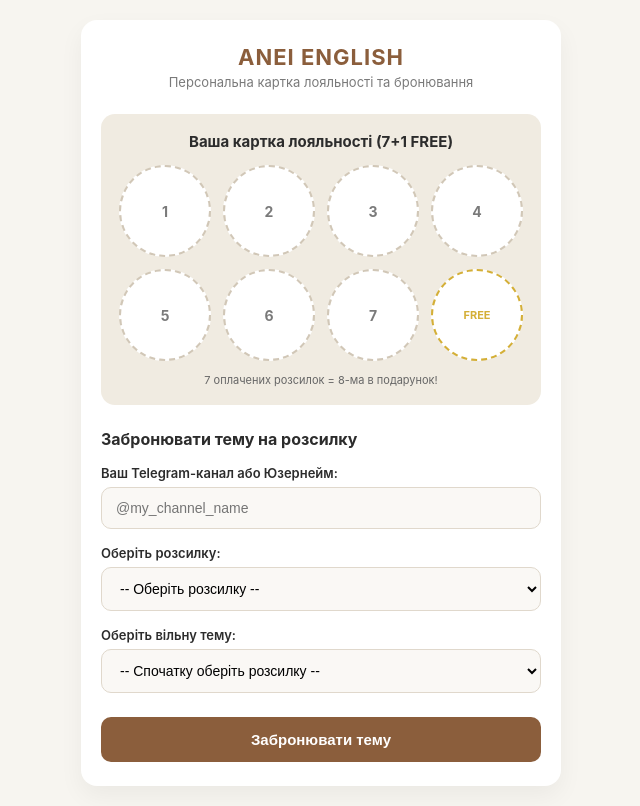
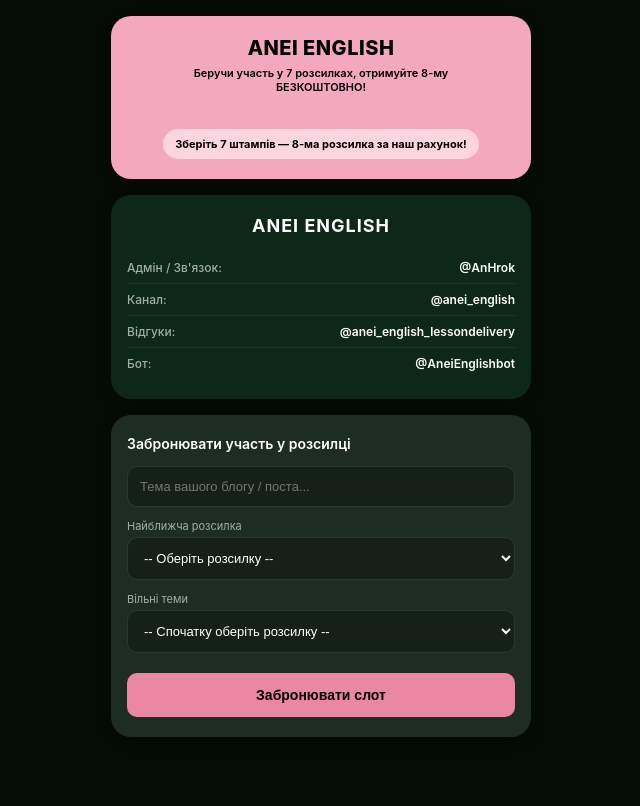
Before and after one commit to anastasiiahrokhovska/anti_english_loyalty_project, a plain HTML site: page index.html in a window 1280 px wide. Shown: the whole page, without its empty margins (319-959 px from the left). Drawn offline with Linux system fonts and the light colour scheme; a script that the page names is missing.

Commit message:
Update index.html

```diff
--- a/index.html
+++ b/index.html
@@ -3,26 +3,26 @@
 <head>
     <meta charset="UTF-8">
     <meta name="viewport" content="width=device-width, initial-scale=1.0">
-    <title>ANEI ENGLISH - Loyalty & Bookings</title>
+    <title>Loyalty Card</title>
     <script src="https://telegram.org/js/telegram-web-app.js"></script>
     <style>
         :root {
-            --bg-color: #f7f5f0;
-            --card-bg: #ffffff;
-            --accent-color: #8b5e3c;
-            --accent-hover: #6f472c;
-            --text-color: #2c2c2c;
-            --gray-light: #f0ebe1;
-            --gray-text: #7a7a7a;
-            --border-radius: 16px;
+            --pink-bg: #f3a8bf;
+            --pink-light: #fcd5e0;
+            --pink-btn: #eb87a2;
+            --green-card: #0d2818;
+            --dark-form: #1e2d24;
+            --input-bg: #142018;
+            --text-light: #ffffff;
+            --text-dark: #000000;
         }
 
         body {
-            font-family: -apple-system, BlinkMacSystemFont, "Segoe UI", Roboto, Helvetica, Arial, sans-serif;
-            background-color: var(--bg-color);
-            color: var(--text-color);
+            font-family: -apple-system, BlinkMacSystemFont, "Segoe UI", Roboto, sans-serif;
+            background-color: #050b07;
+            color: var(--text-light);
             margin: 0;
-            padding: 20px 12px;
+            padding: 16px 12px;
             display: flex;
             justify-content: center;
             align-items: flex-start;
@@ -30,161 +30,230 @@
             box-sizing: border-box;
         }
 
-        .app-container {
+        .container {
             width: 100%;
-            max-width: 480px;
-            background-color: var(--card-bg);
-            border-radius: var(--border-radius);
-            box-shadow: 0 10px 25px rgba(0, 0, 0, 0.05);
-            padding: 24px 20px;
-            box-sizing: border-box;
+            max-width: 420px;
+            display: flex;
+            flex-direction: column;
+            gap: 16px;
         }
 
-        .header {
+        /* 1. РОЖЕВА СКЕТЧ-КАРТА */
+        .pink-card {
+            background-color: var(--pink-bg);
+            border-radius: 20px;
+            padding: 20px 16px;
             text-align: center;
-            margin-bottom: 24px;
+            color: var(--text-dark);
+            box-shadow: 0 4px 15px rgba(0, 0, 0, 0.2);
         }
 
-        .header h1 {
-            font-size: 22px;
-            margin: 0;
-            color: var(--accent-color);
-            letter-spacing: 1px;
+        .pink-card h1 {
+            font-size: 20px;
+            margin: 0 0 6px 0;
+            font-weight: 800;
+            letter-spacing: 0.5px;
         }
 
-        .header p {
-            font-size: 13px;
-            color: var(--gray-text);
-            margin-top: 4px;
-        }
-
-        .sketch-card {
-            background-color: var(--gray-light);
-            border-radius: 14px;
-            padding: 18px;
-            margin-bottom: 24px;
-            text-align: center;
-        }
-
-        .sketch-card h2 {
-            font-size: 15px;
-            margin: 0 0 14px 0;
-            color: var(--text-color);
+        .pink-card .subtitle {
+            font-size: 11px;
+            font-weight: 600;
+            margin-bottom: 18px;
+            line-height: 1.3;
         }
 
         .stamps-grid {
             display: grid;
             grid-template-columns: repeat(4, 1fr);
             gap: 12px;
+            margin-bottom: 16px;
+            padding: 0 8px;
+        }
+
+        .stamp-circle {
+            aspect-ratio: 1;
+            border: 2px dashed #d1758f;
+            border-radius: 50%;
+            background-color: rgba(255, 255, 255, 0.2);
+            display: flex;
+            align-items: center;
+            justify-content: center;
+            font-size: 14px;
+            font-weight: bold;
+            color: #8c3b52;
+            transition: all 0.2s;
+        }
+
+        .stamp-circle.active {
+            border: 2px solid #8c3b52;
+            background-color: #8c3b52;
+            color: #fff;
+        }
+
+        .stamp-circle.free {
+            border: 2px solid #e2587b;
+            color: #e2587b;
+            font-size: 11px;
+            background-color: #fce8ef;
+        }
+
+        .pink-badge {
+            background-color: var(--pink-light);
+            border-radius: 20px;
+            padding: 8px 12px;
+            font-size: 11px;
+            font-weight: 700;
+            display: inline-block;
+            color: var(--text-dark);
+        }
+
+        /* 2. ТЕМНО-ЗЕЛЕНА КАРТКА КОНТАКТІВ */
+        .green-card {
+            background-color: var(--green-card);
+            border-radius: 20px;
+            padding: 20px 16px;
+            color: #e0e0e0;
+            box-shadow: 0 4px 15px rgba(0, 0, 0, 0.2);
+        }
+
+        .green-card h2 {
+            text-align: center;
+            font-size: 18px;
+            margin: 0 0 16px 0;
+            color: #ffffff;
+            letter-spacing: 1px;
+        }
+
+        .info-row {
+            display: flex;
+            justify-content: space-between;
+            align-items: center;
+            padding: 8px 0;
+            border-bottom: 1px solid rgba(255, 255, 255, 0.08);
+            font-size: 12px;
+        }
+
+        .info-row:last-child {
+            border-bottom: none;
+        }
+
+        .info-label {
+            color: #a0b0a5;
+            font-weight: 500;
+        }
+
+        .info-value {
+            color: #ffffff;
+            font-weight: 600;
+            text-decoration: none;
+        }
+
+        /* 3. ФОРМА БРОНЮВАННЯ */
+        .form-card {
+            background-color: var(--dark-form);
+            border-radius: 20px;
+            padding: 20px 16px;
+            box-shadow: 0 4px 15px rgba(0, 0, 0, 0.2);
+        }
+
+        .form-card h3 {
+            font-size: 14px;
+            margin: 0 0 14px 0;
+            color: #ffffff;
+            font-weight: 600;
+        }
+
+        .form-group {
             margin-bottom: 12px;
         }
 
-        .stamp-slot {
-            aspect-ratio: 1;
-            background-color: #fff;
-            border: 2px dashed #d1c7b7;
-            border-radius: 50%;
-            display: flex;
-            align-items: center;
-            justify-content: center;
-            font-weight: bold;
-            color: var(--gray-text);
-            font-size: 14px;
-            transition: all 0.3s ease;
+        .form-group label {
+            display: block;
+            font-size: 11px;
+            color: #a0b0a5;
+            margin-bottom: 4px;
         }
 
-        .stamp-slot.active {
-            border: 2px solid var(--accent-color);
-            background-color: var(--accent-color);
-            color: #fff;
+        input, select {
+            width: 100%;
+            padding: 12px;
+            border: 1px solid rgba(255, 255, 255, 0.1);
+            border-radius: 10px;
+            background-color: var(--input-bg);
+            color: #ffffff;
+            font-size: 13px;
+            box-sizing: border-box;
+            outline: none;
         }
 
-        .stamp-slot.free-slot {
-            border-color: #d4af37;
-            color: #d4af37;
-            font-size: 11px;
+        select option {
+            background-color: #142018;
+            color: #ffffff;
         }
 
-        .booking-section h3 {
-            font-size: 16px;
-            margin: 0 0 16px 0;
-            color: var(--text-color);
+        .btn-pink {
+            width: 100%;
+            padding: 14px;
+            background-color: var(--pink-btn);
+            color: #000000;
+            border: none;
+            border-radius: 10px;
+            font-size: 14px;
+            font-weight: 700;
+            cursor: pointer;
+            margin-top: 8px;
+            transition: opacity 0.2s;
         }
 
-        .form-group {
-            margin-bottom: 16px;
-        }
-
-        label {
-            display: block;
-            font-size: 13px;
-            font-weight: 600;
-            margin-bottom: 6px;
-            color: var(--text-color);
-        }
-
-        select, input {
-            width: 100%;
-            padding: 12px 14px;
-            border: 1px solid #e0d8cc;
-            border-radius: 10px;
-            font-size: 14px;
-            background-color: #faf8f5;
-            box-sizing: border-box;
-            outline: none;
-            transition: border-color 0.2s;
-        }
-
-        select:focus, input:focus {
-            border-color: var(--accent-color);
-            background-color: #fff;
-        }
-
-        .btn-submit {
-            width: 100%;
-            padding: 14px;
-            background-color: var(--accent-color);
-            color: white;
-            border: none;
-            border-radius: 10px;
-            font-size: 15px;
-            font-weight: bold;
-            cursor: pointer;
-            transition: background-color 0.2s;
-            margin-top: 8px;
-        }
-
-        .btn-submit:hover {
-            background-color: var(--accent-hover);
+        .btn-pink:hover {
+            opacity: 0.9;
         }
     </style>
 </head>
 <body>
 
-<div class="app-container">
-    <div class="header">
+<div class="container">
+    <!-- 1. Рожева скетч-карта -->
+    <div class="pink-card">
         <h1>ANEI ENGLISH</h1>
-        <p>Персональна картка лояльності та бронювання</p>
+        <div class="subtitle">Беручи участь у 7 розсилках, отримуйте 8-му<br>БЕЗКОШТОВНО!</div>
+
+        <div class="stamps-grid" id="stampsGrid"></div>
+
+        <div class="pink-badge">Зберіть 7 штампів — 8-ма розсилка за наш рахунок!</div>
     </div>
 
-    <!-- Скетч-карта зі штампами -->
-    <div class="sketch-card">
-        <h2>Ваша картка лояльності (7+1 FREE)</h2>
-        <div class="stamps-grid" id="stampsGrid"></div>
-        <p style="font-size: 11px; color: #666; margin: 0;">7 оплачених розсилок = 8-ма в подарунок!</p>
+    <!-- 2. Темно-зелені контакти -->
+    <div class="green-card">
+        <h2>ANEI ENGLISH</h2>
+        <div class="info-row">
+            <span class="info-label">Адмін / Зв'язок:</span>
+            <a href="https://t.me/AnHrok" class="info-value">@AnHrok</a>
+        </div>
+        <div class="info-row">
+            <span class="info-label">Канал:</span>
+            <a href="https://t.me/anei_english" class="info-value">@anei_english</a>
+        </div>
+        <div class="info-row">
+            <span class="info-label">Відгуки:</span>
+            <a href="https://t.me/anei_english_lessondelivery" class="info-value">@anei_english_lessondelivery</a>
+        </div>
+        <div class="info-row">
+            <span class="info-label">Бот:</span>
+            <a href="https://t.me/AneiEnglishbot" class="info-value">@AneiEnglishbot</a>
+        </div>
     </div>
 
-    <!-- Бронювання -->
-    <div class="booking-section">
-        <h3>Забронювати тему на розсилку</h3>
+    <!-- 3. Форма бронювання -->
+    <div class="form-card">
+        <h3>Забронювати участь у розсилці</h3>
 
         <div class="form-group">
-            <label for="channelInput">Ваш Telegram-канал або Юзернейм:</label>
-            <input type="text" id="channelInput" placeholder="@my_channel_name" required>
+            <input type="text" id="channelInput" placeholder="Тема вашого блогу / поста..." required>
         </div>
 
         <div class="form-group">
-            <label for="bundleSelect">Оберіть розсилку:</label>
+            <label for="bundleSelect">Найближча розсилка</label>
             <select id="bundleSelect" onchange="updateTopics()">
                 <option value="">-- Оберіть розсилку --</option>
                 <option value="AUTUMN MOVIES & SERIES">🎬 AUTUMN MOVIES & SERIES (25.10–31.10) — 60 грн</option>
@@ -193,17 +262,22 @@
         </div>
 
         <div class="form-group">
-            <label for="topicSelect">Оберіть вільну тему:</label>
+            <label for="topicSelect">Вільні теми</label>
             <select id="topicSelect">
                 <option value="">-- Спочатку оберіть розсилку --</option>
             </select>
         </div>
 
-        <button class="btn-submit" onclick="submitBooking()">Забронювати тему</button>
+        <button class="btn-pink" onclick="submitBooking()">Забронювати слот</button>
     </div>
 </div>
 
 <script>
+    const tg = window.Telegram.WebApp;
+    if (tg) {
+        tg.expand();
+    }
+
     const topicsData = {
         "AUTUMN MOVIES & SERIES": [
             "🍂 Gilmore Girls",
@@ -251,20 +325,19 @@
         });
     }
 
-    // Примусовий рендер штампів (без збоїв)
     function renderStamps(count = 0) {
         const grid = document.getElementById("stampsGrid");
         if (!grid) return;
         grid.innerHTML = "";
         for (let i = 1; i <= 8; i++) {
             const slot = document.createElement("div");
-            slot.className = "stamp-slot";
+            slot.className = "stamp-circle";
             if (i <= count) slot.classList.add("active");
             if (i === 8) {
-                slot.classList.add("free-slot");
+                slot.classList.add("free");
                 slot.textContent = "FREE";
             } else {
-                slot.textContent = i <= count ? "✓" : i;
+                slot.textContent = i <= count ? "✓" : "";
             }
             grid.appendChild(slot);
         }
@@ -290,16 +363,12 @@
         if (window.Telegram && window.Telegram.WebApp) {
             window.Telegram.WebApp.sendData(JSON.stringify(dataToSend));
         } else {
-            alert("Бронювання успішне (тестовий режим)!");
+            alert("Тест: Бронювання надіслано!");
         }
     }
 
-    // Запускаємо відрісовку штампів одразу при завантаженні
     document.addEventListener("DOMContentLoaded", function() {
         renderStamps(0);
-        if (window.Telegram && window.Telegram.WebApp) {
-            window.Telegram.WebApp.expand();
-        }
     });
 </script>
 
```
